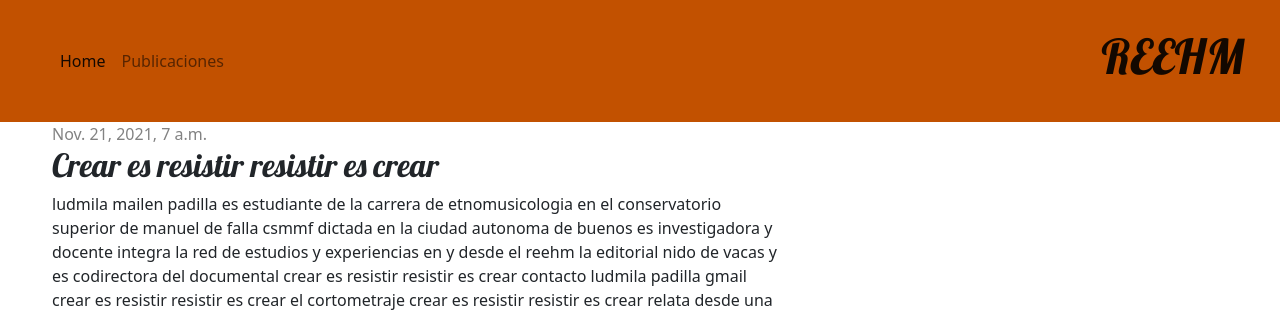
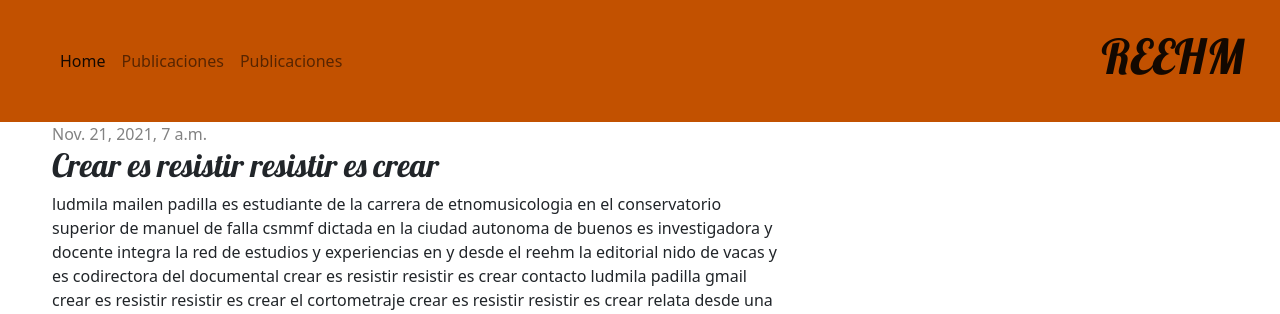
Before and after one commit to eduarteprog/reehm_blog, a Django app: a page that uses blog/templates/blog/base.html in a window 1280 px wide. Shown: the top 314 px of the page. Run offline with Django 3.2, Linux system fonts and the light colour scheme; data comes from the database, SQL or seed files in the repository.

Commit message:
agregado de enlace estatico del numero 2 de Disonancias del Metal.

```diff
--- a/blog/templates/blog/base.html
+++ b/blog/templates/blog/base.html
@@ -21,6 +21,9 @@
                       <li class="nav-item">
                           <a class="nav-link" href="{% static "publicaciones/Disonancias_del_Metal_01.pdf" %}">Publicaciones</a>
                       </li>
+                      <li class="nav-item">
+                        <a class="nav-link" href="{% static "publicaciones/Disonancias_del_Metal_02.pdf" %}">Publicaciones</a>
+                    </li>
                     </ul>
                   </div>
                 </div>
```
